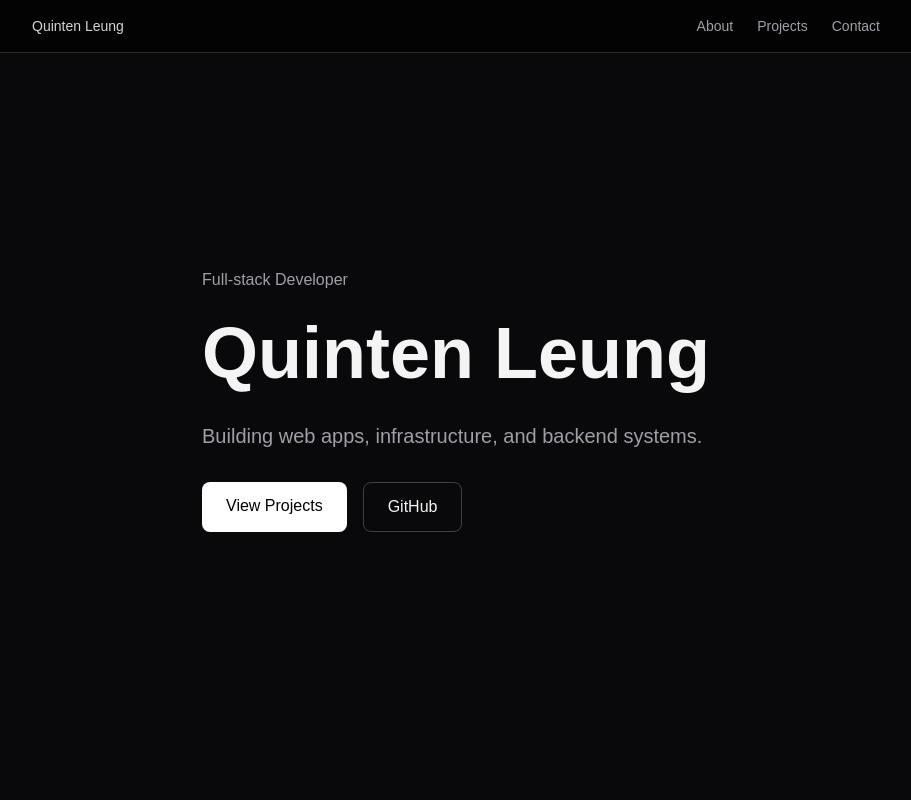
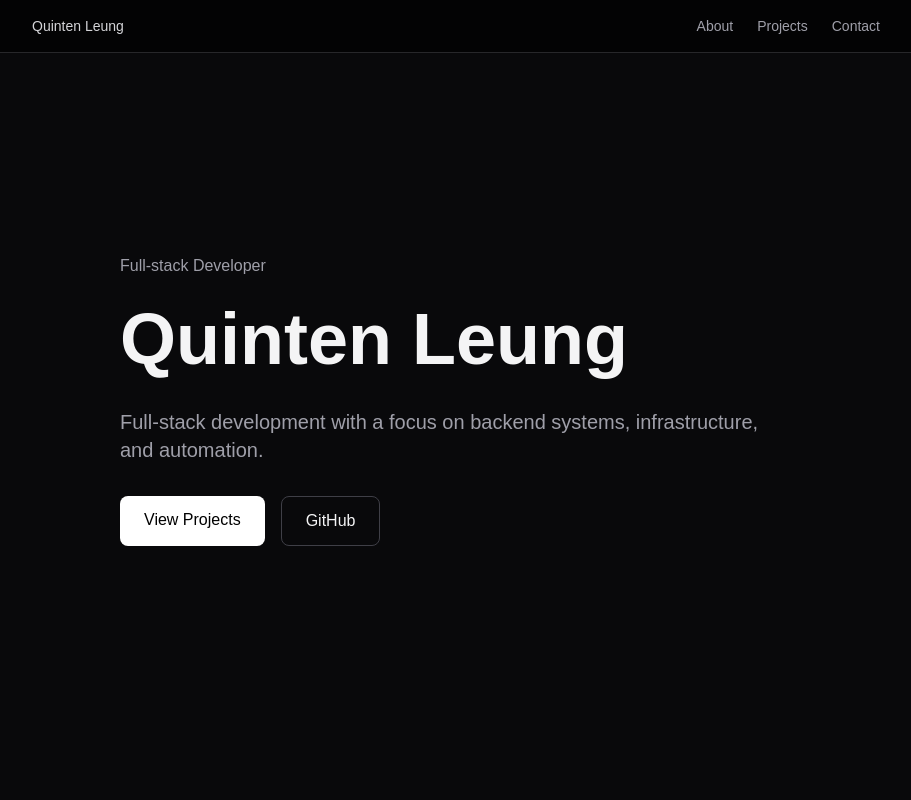
Before and after one commit to KagaSumi/Portfolio, a React (Vite) app in the folder apps/web/: page / in a window 1280 px wide. Shown: the top 800 px of the page, without its empty margins (184-1095 px from the left). Built offline with nearby package versions, Linux system fonts and the light colour scheme.

Commit message:
Update Description

```diff
--- a/apps/web/src/components/Hero.tsx
+++ b/apps/web/src/components/Hero.tsx
@@ -33,8 +33,8 @@ export default function Hero() {
                     custom={2}
                     className="mt-6 text-xl text-zinc-400 max-w-2xl"
                 >
-                    Building web apps, infrastructure,
-                    and backend systems.
+                Full-stack development with a focus on backend systems,
+                infrastructure, and automation.
                 </motion.p>
 
                 <motion.div
```
